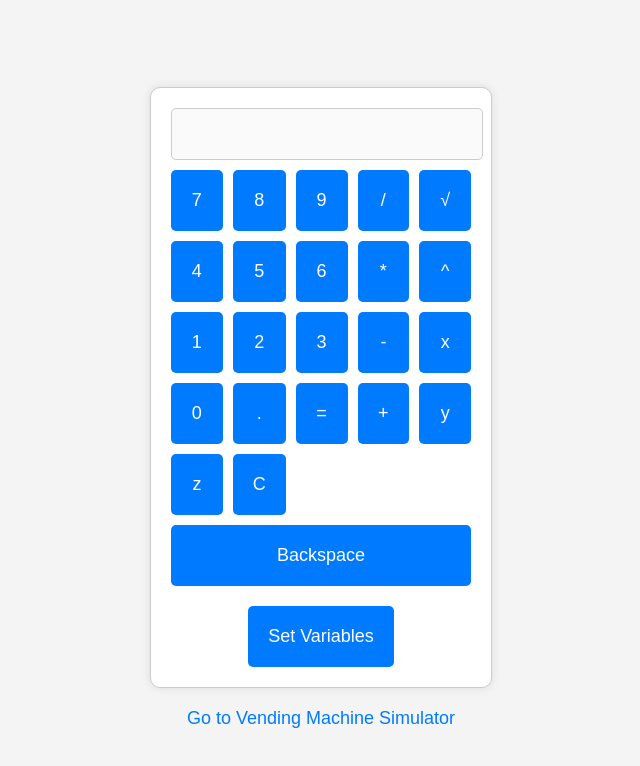
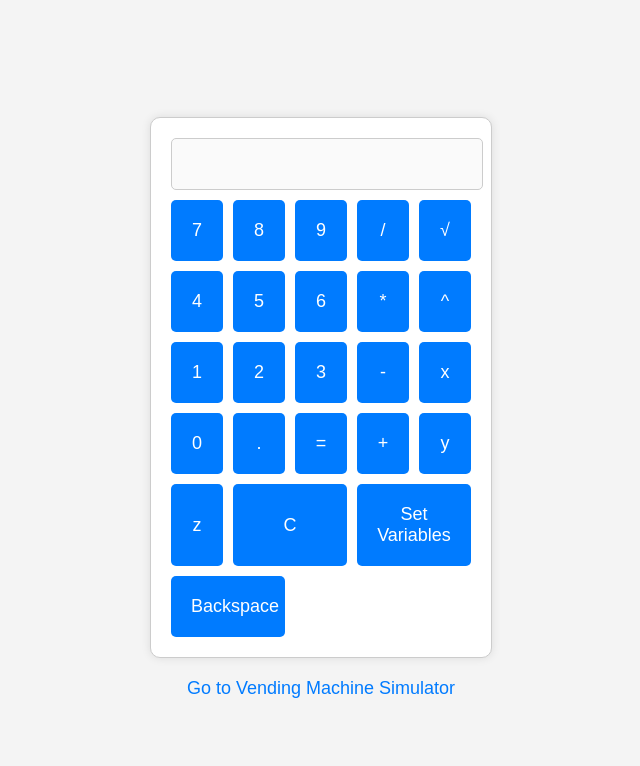
Before and after one commit to Mike-Johnson-Coder/mike-johnson-coder.github.io, a website: page advanced-calculator.html in a window 1280 px wide. Shown: the whole page, without its empty margins (319-959 px from the left). Drawn offline with nearby package versions, Linux system fonts and the light colour scheme.

Commit message:
Update advanced-calculator.html

```diff
--- a/advanced-calculator.html
+++ b/advanced-calculator.html
@@ -56,13 +56,11 @@
         }
 
         .utility-buttons {
-            grid-column: span 5;
+            grid-column: span 2;
         }
 
         .variables {
-            display: flex;
-            justify-content: center;
-            margin-top: 20px;
+            grid-column: span 3;
         }
 
         .nav-links {
@@ -159,11 +157,9 @@
             <button onclick="appendToDisplay('+')">+</button>
             <button onclick="appendToDisplay('y')">y</button>
             <button onclick="appendToDisplay('z')">z</button>
-            <button class="small-button" onclick="clearDisplay()">C</button>
+            <button class="utility-buttons" onclick="clearDisplay()">C</button>
+            <button class="utility-buttons" onclick="openModal()">Set Variables</button>
             <button class="utility-buttons" onclick="backspace()">Backspace</button>
-        </div>
-        <div class="variables">
-            <button onclick="openModal()">Set Variables</button>
         </div>
     </div>
     <div class="nav-links">
```
